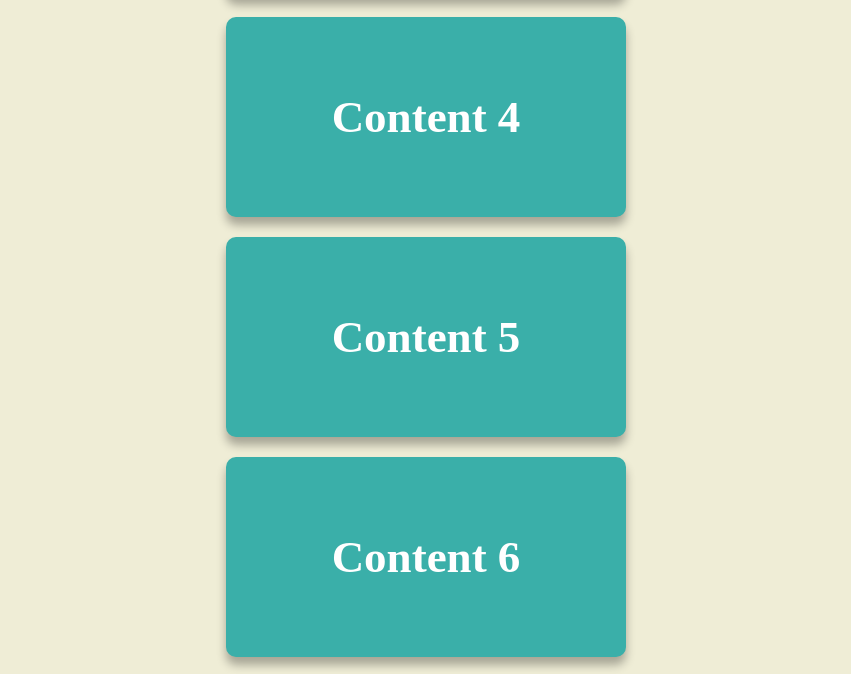
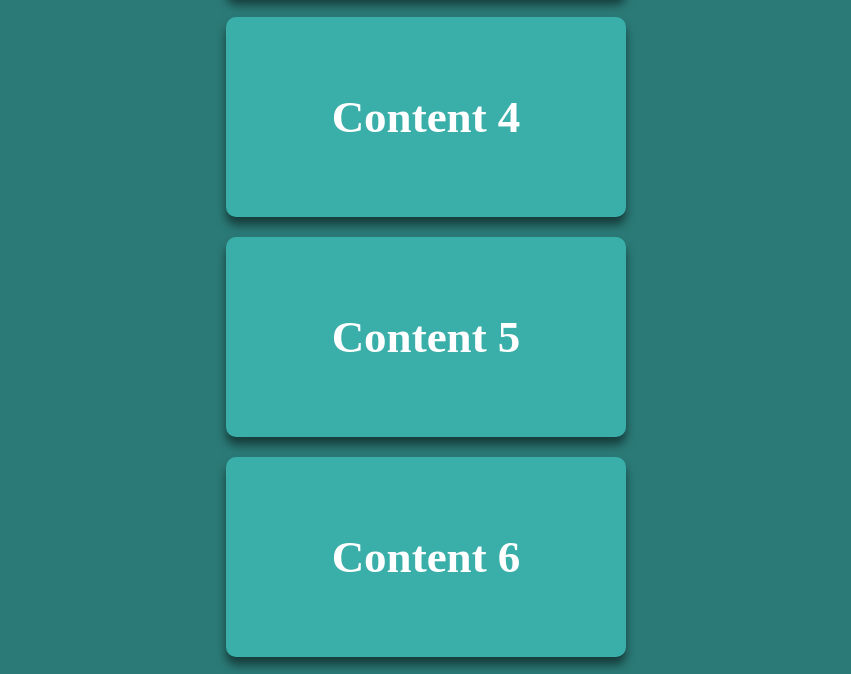
Before and after one commit to sanky2020/50-Projects, a plain HTML site: page Day6 - Scroll Animation/index.html in a window 1280 px wide. Shown: the part 747-1421 px from the top of the page, without its empty margins (214-1065 px from the left). Drawn offline with Linux system fonts and the light colour scheme.

Commit message:
Update style.css

```diff
--- a/Day6 - Scroll Animation/style.css
+++ b/Day6 - Scroll Animation/style.css
@@ -3,7 +3,7 @@
 }
 
 body {
-  background-color: #efedd6;
+  background-color: #2B7A77;
   display: flex;
   flex-direction: column;
   align-items: center;
@@ -21,6 +21,7 @@ h1 {
 
 .box {
   background-color: #3AAFA9;
+
   display: flex;
   align-items: center;
   justify-content: center;
@@ -28,7 +29,7 @@ h1 {
   height: 200px;
   margin: 10px;
   border-radius: 10px;
-  box-shadow: 0px 8px 10px rgba(0, 0, 0, 0.3);
+  box-shadow: 0px 8px 10px rgba(0, 0, 0, 0.5);
   transform: translateX(400%);
   transition: transform 0.4s ease;
 }
```
